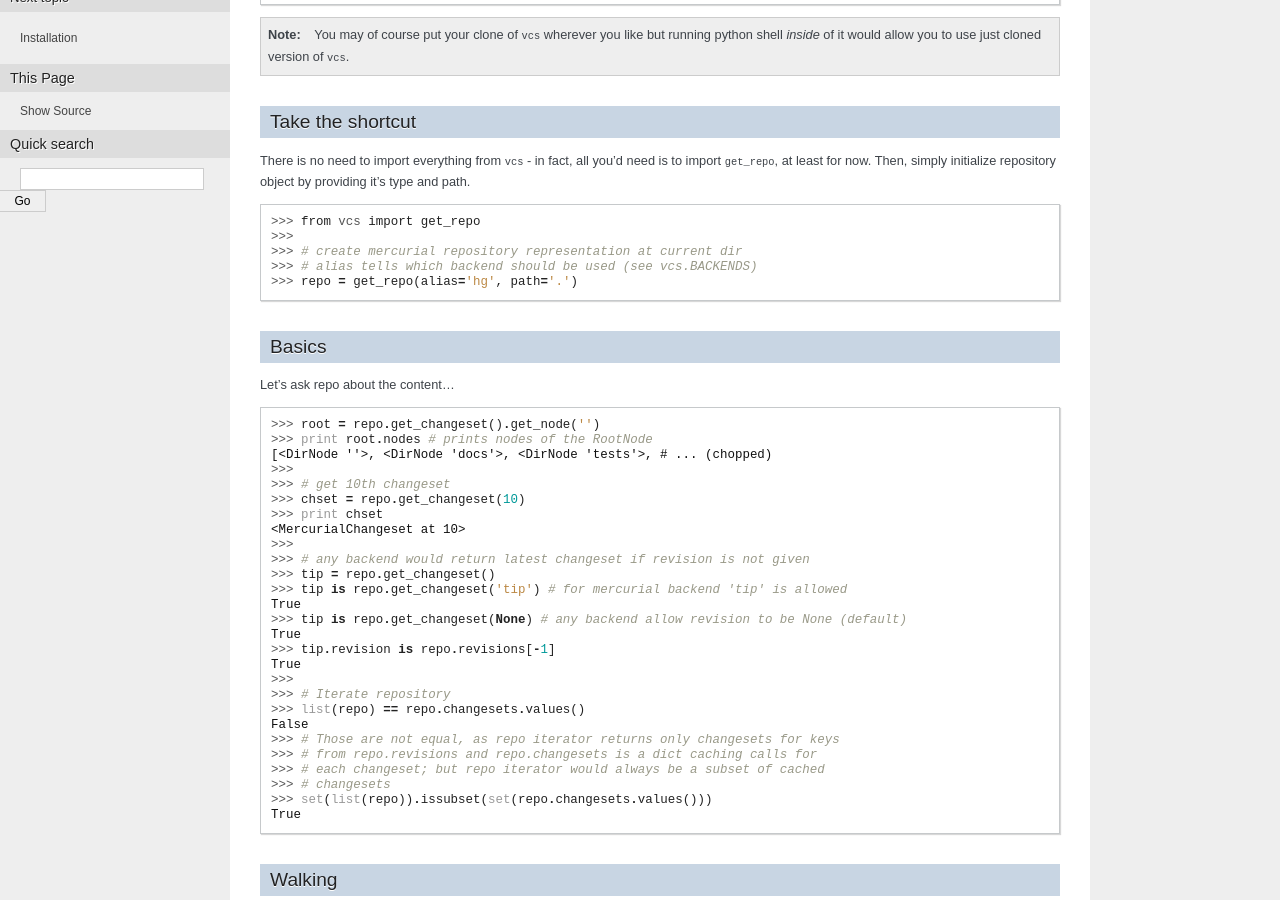
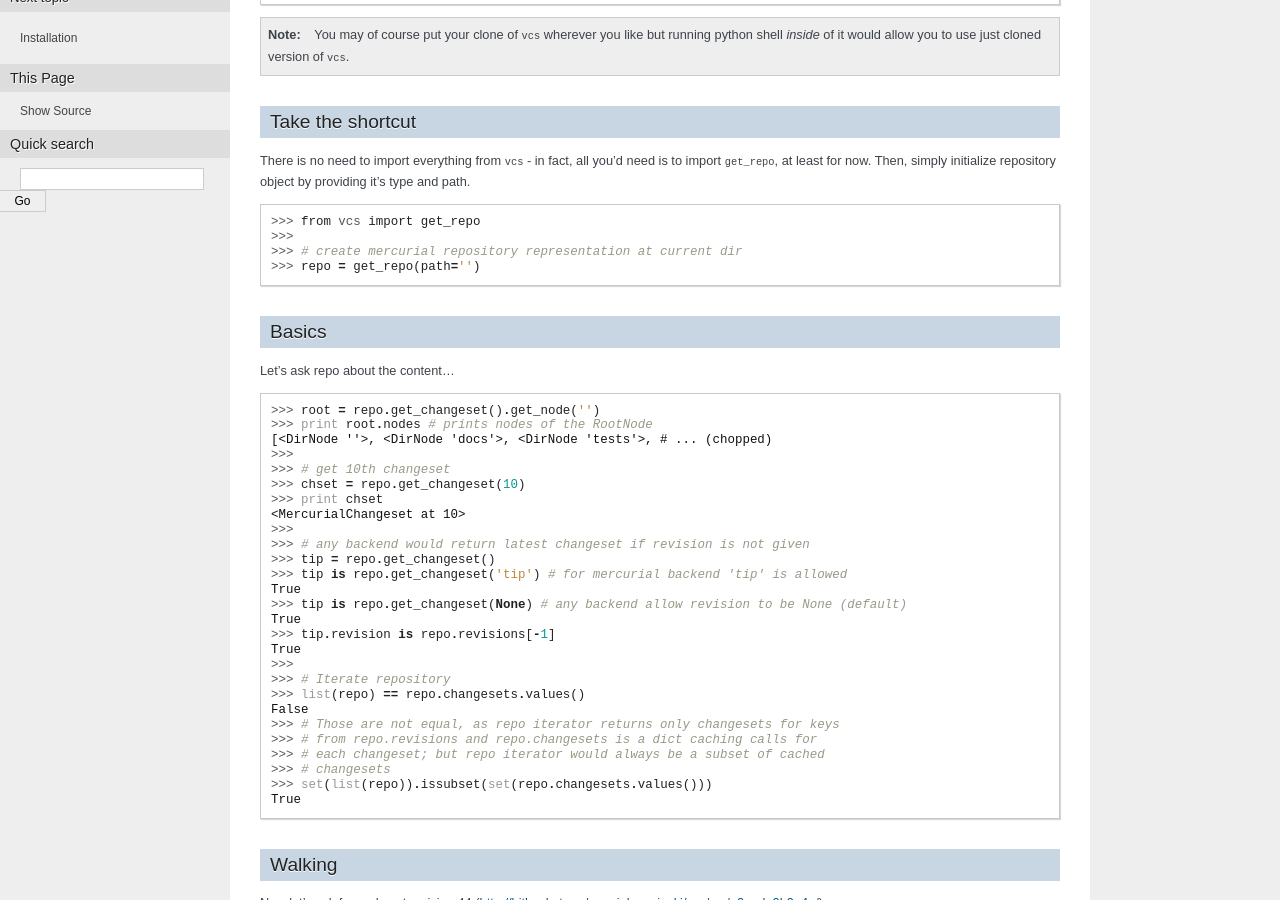
Before and after one commit to codeinn/vcs, a Sphinx documentation site: the page built from docs/quickstart.rst, in a window 1280 px wide and 900 px high, scrolled down 412 px. Built offline with Sphinx 7.4.7, drawn with Linux system fonts in a browser that asks for light colours.

Commit message:
quickstart doc updated

```diff
--- a/docs/quickstart.rst
+++ b/docs/quickstart.rst
@@ -42,8 +42,7 @@ object by providing it's type and path.
    >>> from vcs import get_repo
    >>>
    >>> # create mercurial repository representation at current dir
-   >>> # alias tells which backend should be used (see vcs.BACKENDS)
-   >>> repo = get_repo(alias='hg', path='.')
+   >>> repo = get_repo(path='')
 
 Basics
 ------
```
